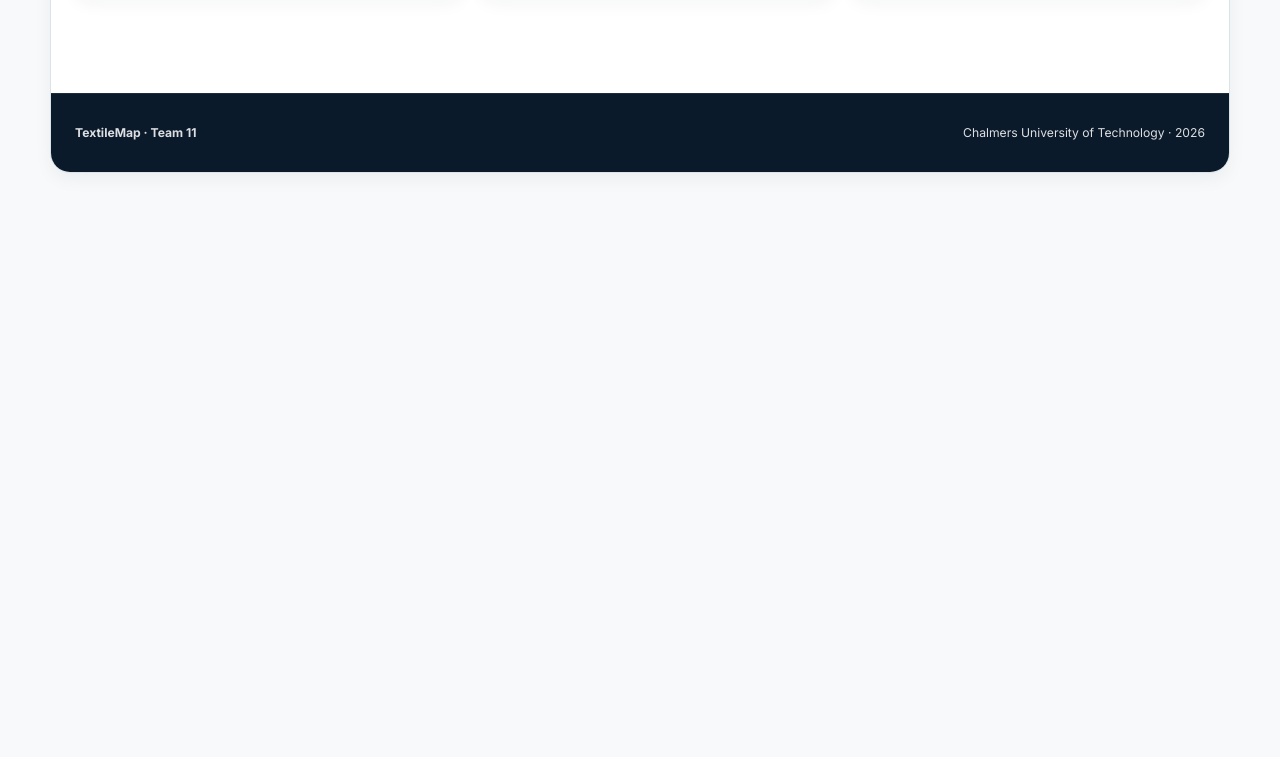
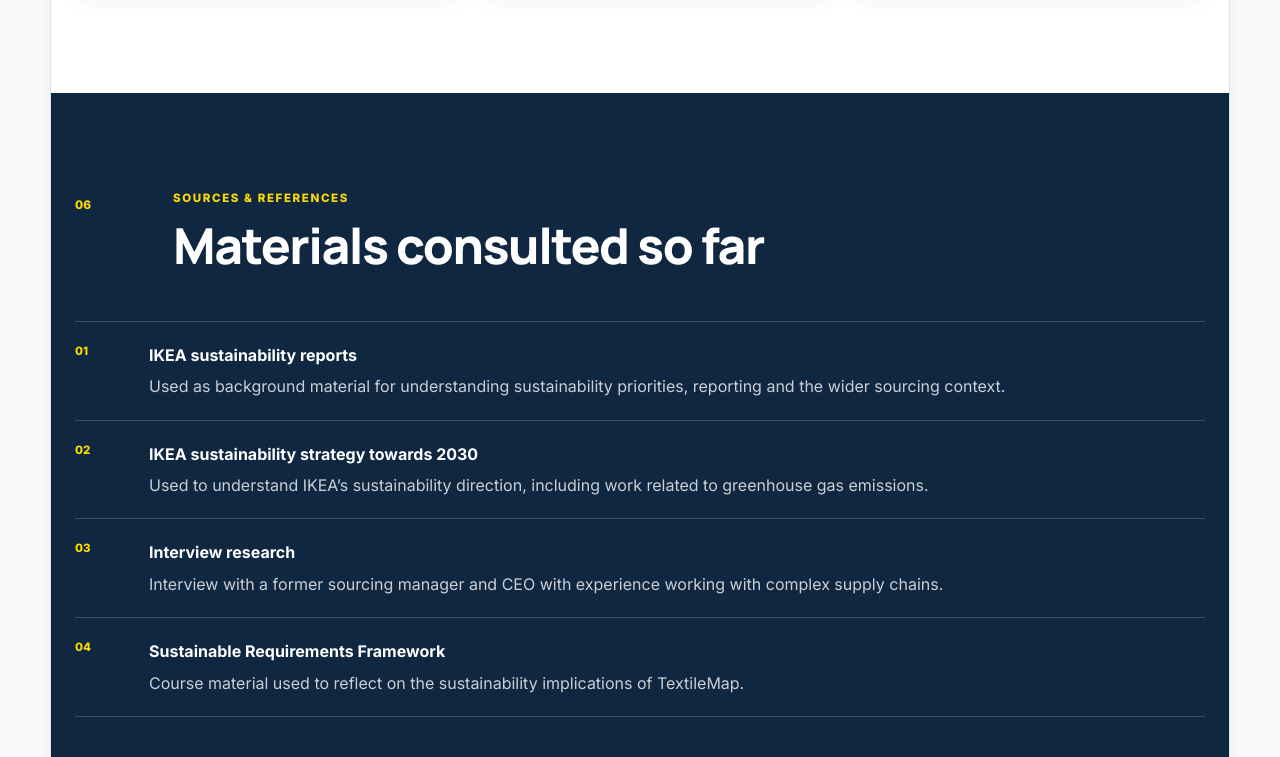
Before and after one commit to AnnaHiljemark/TextileMap_Team11, a React app: page index.html in a window 1280 px wide. Shown: the part 5263-6020 px from the top of the page. Before the commit the page ends 5532 px from the top, so only its background shows below. Built offline with nearby package versions, Linux system fonts and the light colour scheme; no server answers; files whose address does not match are found by name.

Commit message:
tbx med scources

```diff
--- a/index.html
+++ b/index.html
@@ -924,6 +924,133 @@
 
 </section>
 
+<!-- =====================================================
+     REFERENCES
+====================================================== -->
+
+<section
+  class="section section-dark"
+  id="references"
+>
+
+  <div class="container">
+
+    <div class="section-header light">
+
+      <span class="section-index">
+        06
+      </span>
+
+      <div>
+
+        <p class="section-kicker">
+          SOURCES & REFERENCES
+        </p>
+
+        <h2>
+          Materials consulted so far
+        </h2>
+
+      </div>
+
+    </div>
+
+
+    <div class="references-list">
+
+      <article class="reference-item">
+
+        <span>
+          01
+        </span>
+
+        <div>
+
+          <strong>
+            IKEA sustainability reports
+          </strong>
+
+          <p>
+            Used as background material for understanding
+            sustainability priorities, reporting and the wider
+            sourcing context.
+          </p>
+
+        </div>
+
+      </article>
+
+
+      <article class="reference-item">
+
+        <span>
+          02
+        </span>
+
+        <div>
+
+          <strong>
+            IKEA sustainability strategy towards 2030
+          </strong>
+
+          <p>
+            Used to understand IKEA’s sustainability direction,
+            including work related to greenhouse gas emissions.
+          </p>
+
+        </div>
+
+      </article>
+
+
+      <article class="reference-item">
+
+        <span>
+          03
+        </span>
+
+        <div>
+
+          <strong>
+            Interview research
+          </strong>
+
+          <p>
+            Interview with a former sourcing manager and CEO
+            with experience working with complex supply chains.
+          </p>
+
+        </div>
+
+      </article>
+
+
+      <article class="reference-item">
+
+        <span>
+          04
+        </span>
+
+        <div>
+
+          <strong>
+            Sustainable Requirements Framework
+          </strong>
+
+          <p>
+            Course material used to reflect on the sustainability
+            implications of TextileMap.
+          </p>
+
+        </div>
+
+      </article>
+
+    </div>
+
+  </div>
+
+</section>
 
 
 <!-- =====================================================
```
